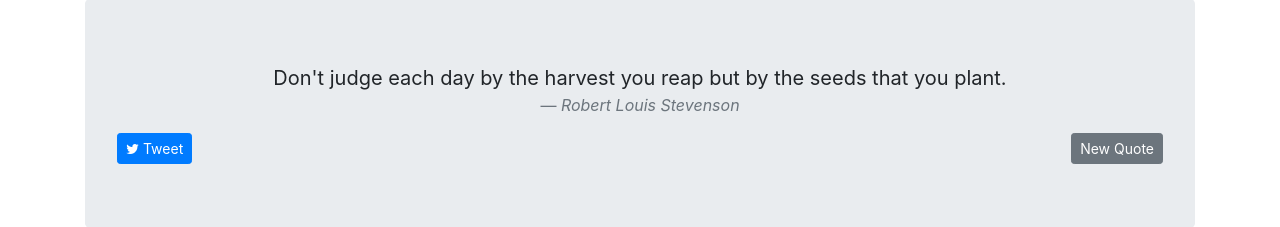
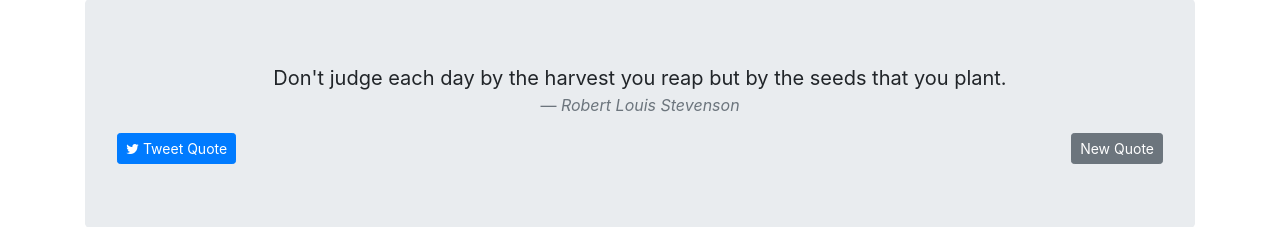
Before and after one commit to jonathanhhoward/random-quote-machine, a React (Create React App) app: page / in a window 1280 px wide. Shown: the part 287-514 px from the top of the page. Built offline with nearby package versions, Linux system fonts and the light colour scheme; the HTML template or start-up script is replaced by a standard one.

Commit message:
Refactor

```diff
--- a/src/components/TweetQuote.js
+++ b/src/components/TweetQuote.js
@@ -2,8 +2,8 @@ import React from 'react'
 import Button from 'react-bootstrap/Button'
 
 function TweetQuote (props) {
-  const query = encodeURIComponent('"' + props.quote.text + '" ' + props.quote.author)
-  const tweetQuoteURI = 'https://twitter.com/intent/tweet?text=' + query
+  const query = '?text=' + encodeURIComponent(`"${props.quote.text}" ${props.quote.author}`)
+  const tweetQuoteURI = 'https://twitter.com/intent/tweet' + query
 
   return (
     <Button
@@ -11,7 +11,7 @@ function TweetQuote (props) {
       className="btn-sm float-left"
       href={tweetQuoteURI}
     >
-      <i className="fa fa-twitter"/> Tweet
+      <i className="fa fa-twitter"/> Tweet Quote
     </Button>
   )
 }
```
